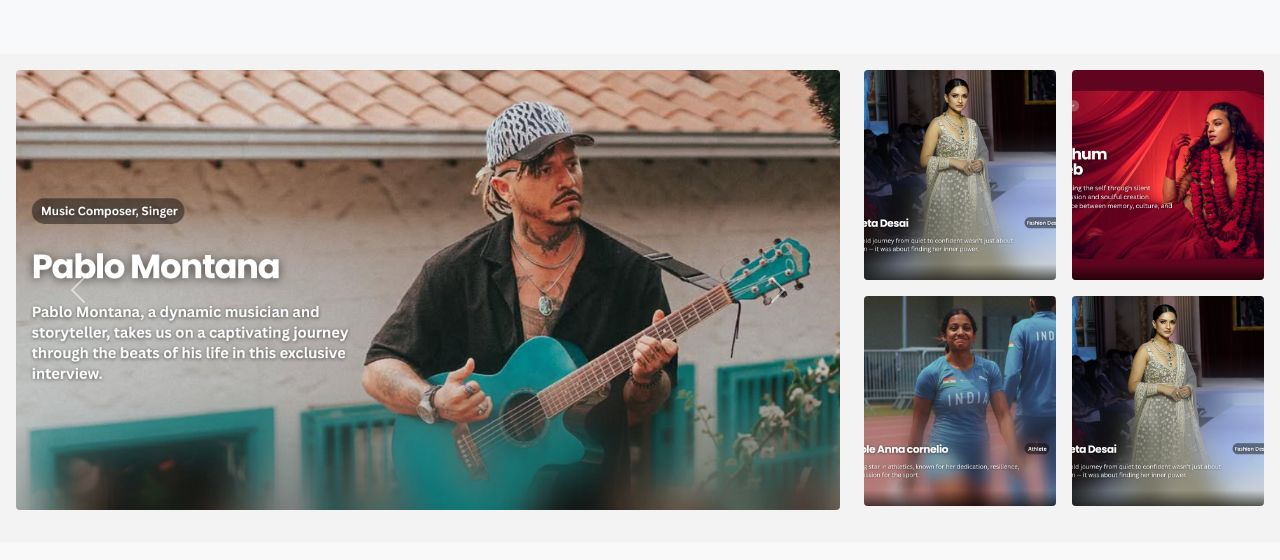
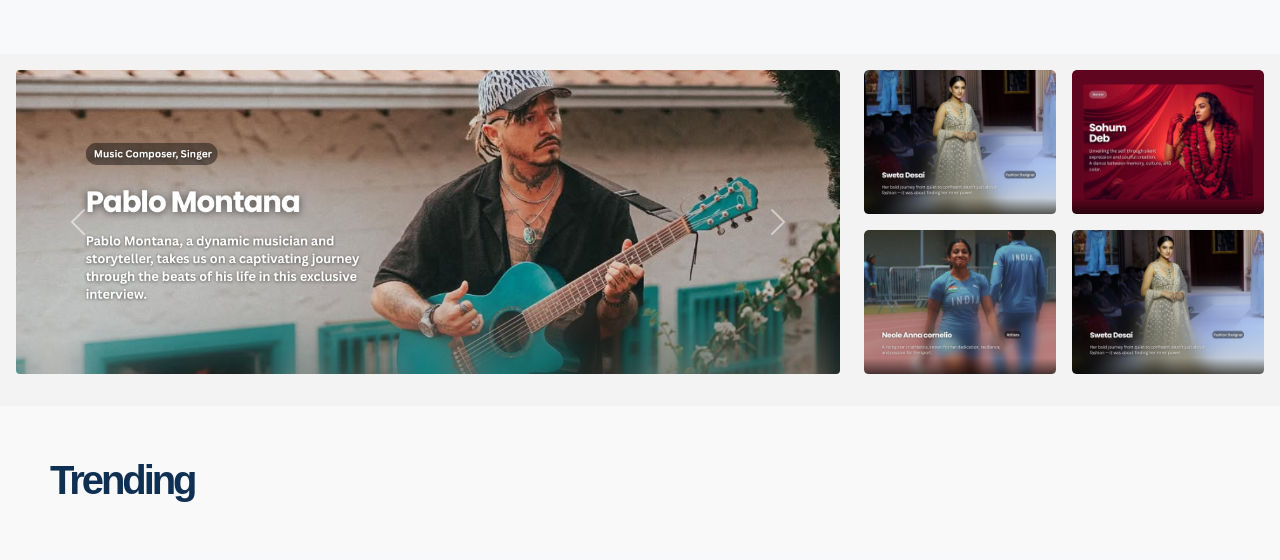
Before and after one commit to deva-ventures/Devaventures-2025, a React (Create React App) app: page / in a window 1280 px wide. Shown: the part 1141-1701 px from the top of the page. Built offline with nearby package versions, Linux system fonts and the light colour scheme.

Commit message:
home and about

```diff
--- a/src/pages/Home.js
+++ b/src/pages/Home.js
@@ -214,26 +214,32 @@ const Home = () => {
 
 
 
-    <Container fluid className="p-3" >
+    <Container fluid className="p-3">
   <Row>
     {/* LEFT SIDE - Carousel */}
-        <Col xs={12} md={8} className="mb-3">
+    <Col xs={12} md={8} className="mb-3"> {/* width increased earlier to remove padding */}
       <Carousel indicators={false}>
         {leftCarouselItems.map((item, idx) => (
           <Carousel.Item key={idx}>
-                <a href={item.link}>
+            <a href={item.link} style={{ display: "block" }}>
+              <div
+                style={{
+                  position: "relative",
+                  overflow: "hidden",
+                  borderRadius: "4px",
+                }}
+              >
                 <img
-                    className="d-block w-100"
+                  className="w-100"
                   src={item.img}
                   alt={item.title}
                   style={{
                     objectFit: "cover",
-                      height: "440px",
-                      borderRadius: "4px",
+                    aspectRatio: "19 / 7", // shorter height but still responsive
                   }}
                 />
+              </div>
             </a>
-
           </Carousel.Item>
         ))}
       </Carousel>
@@ -246,17 +252,22 @@ const Home = () => {
           <Col xs={6} key={idx}>
             <a href={card.link} style={{ textDecoration: "none" }}>
               <Card className="border-0">
-                    <div style={{ position: "relative" }}>
+                <div
+                  style={{
+                    position: "relative",
+                    overflow: "hidden",
+                    borderRadius: "4px",
+                  }}
+                >
                   <Card.Img
                     src={card.img}
                     alt={card.title}
                     style={{
-                          height: "210px",
                       objectFit: "cover",
-                          borderRadius: "4px",
+                      aspectRatio: "20 / 15", // keeps consistent height for cards
+                      width: "100%",
                     }}
                   />
-                      {/* Overlay title */}
                   <div
                     style={{
                       position: "absolute",
@@ -288,6 +299,13 @@ const Home = () => {
     </Col>
   </Row>
 </Container>
+
+
+
+
+
+
+
 
 
 
```
Lines whose indentation alone changed are shown as unchanged.
